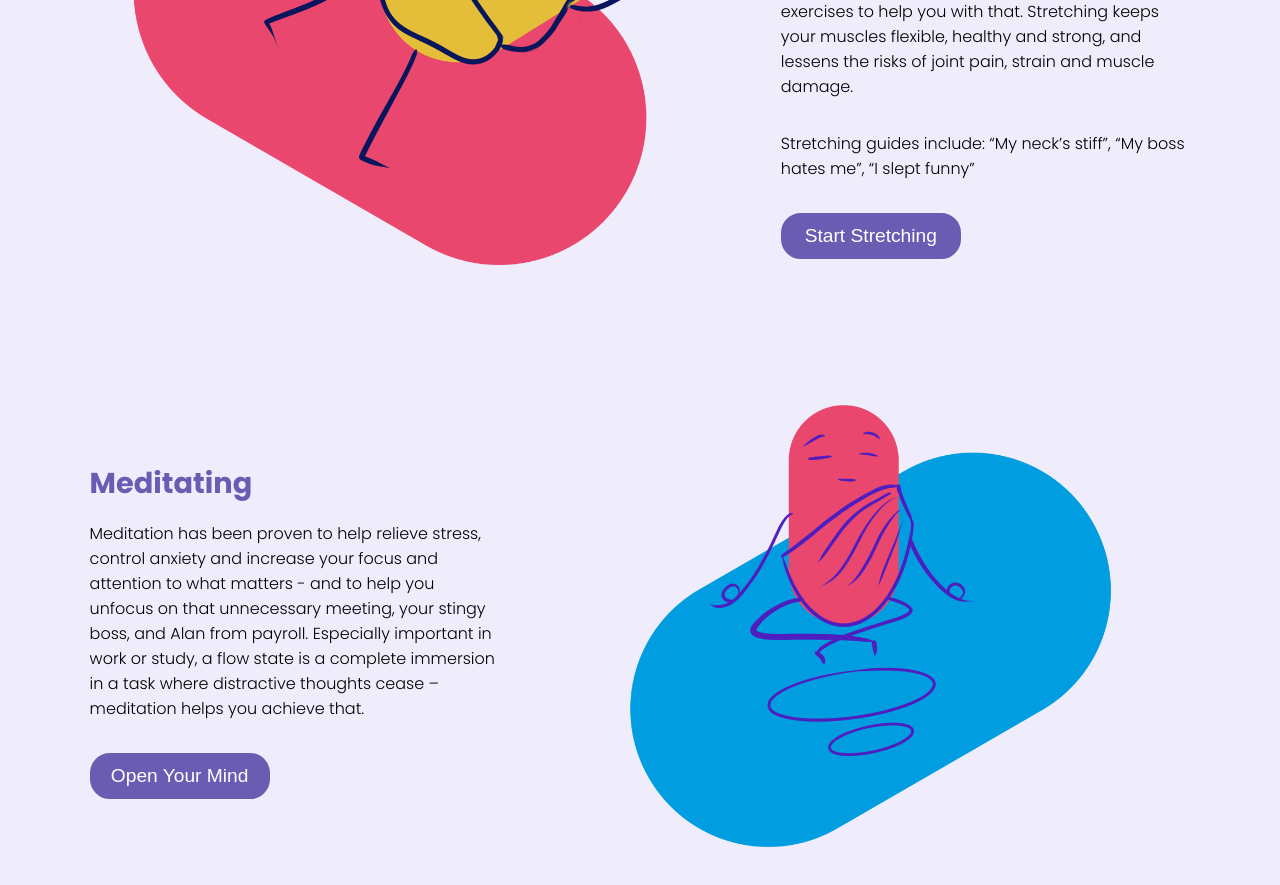
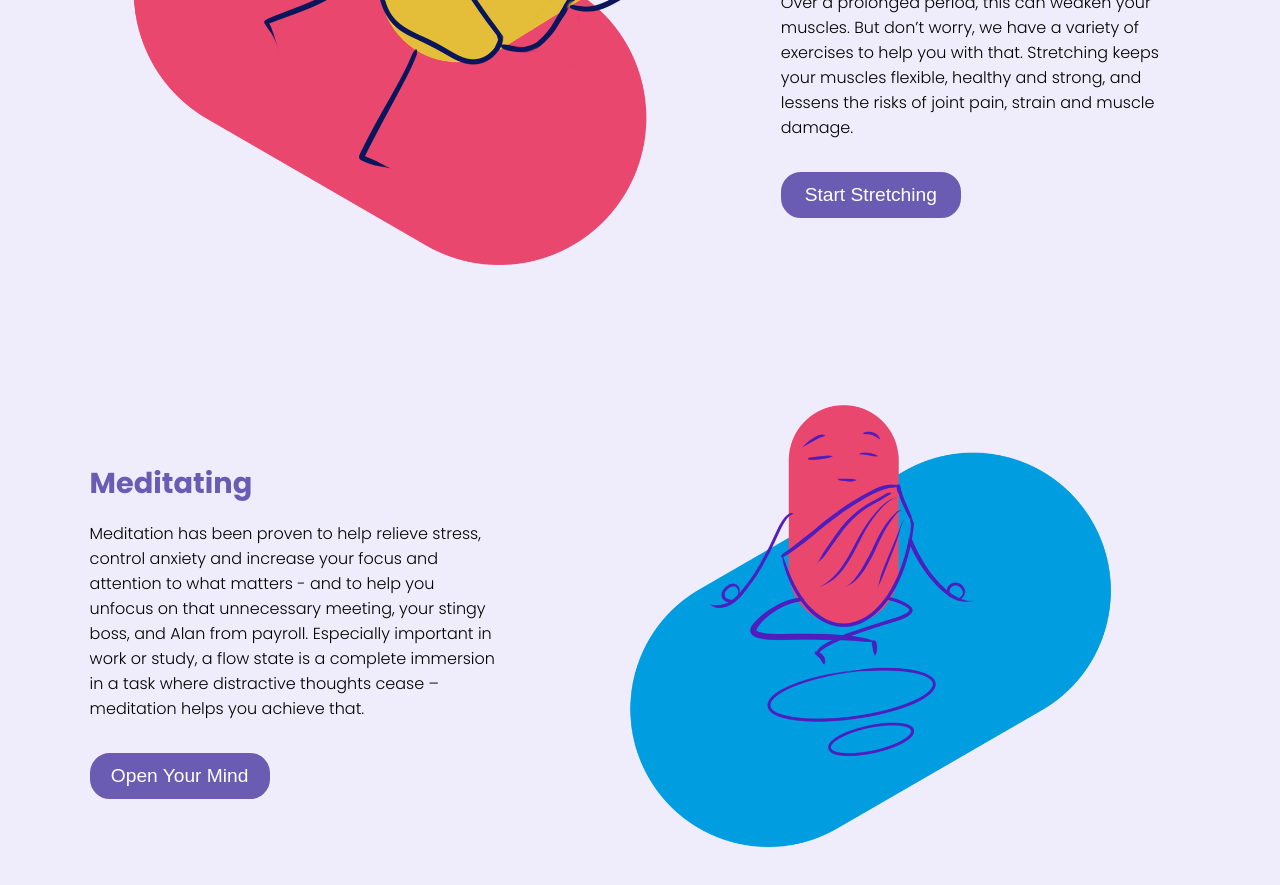
Before and after one commit to bryanwongyk/MOOD, a React (Create React App) app in the folder front-end/: page / in a window 1280 px wide. Shown: the part 1520-2405 px from the top of the page. Built offline with nearby package versions, Linux system fonts and the light colour scheme.

Commit message:
[FIX] Removed outdated line on landing page

```diff
--- a/front-end/src/components/pages/LandingPage/LandingPage.tsx
+++ b/front-end/src/components/pages/LandingPage/LandingPage.tsx
@@ -62,7 +62,6 @@ const LandingPage: FunctionComponent = (): ReactElement => {
 							variety of exercises to help you with that. Stretching keeps your muscles flexible, healthy
 							and strong, and lessens the risks of joint pain, strain and muscle damage.
 						</p>
-						<p>Stretching guides include: “My neck’s stiff”, “My boss hates me”, “I slept funny”</p>
 						<Styledform method="get" action="/activities" style={{ width: '100%' }}>
 							<MyButton dark type="submit">
 								Start Stretching
```
